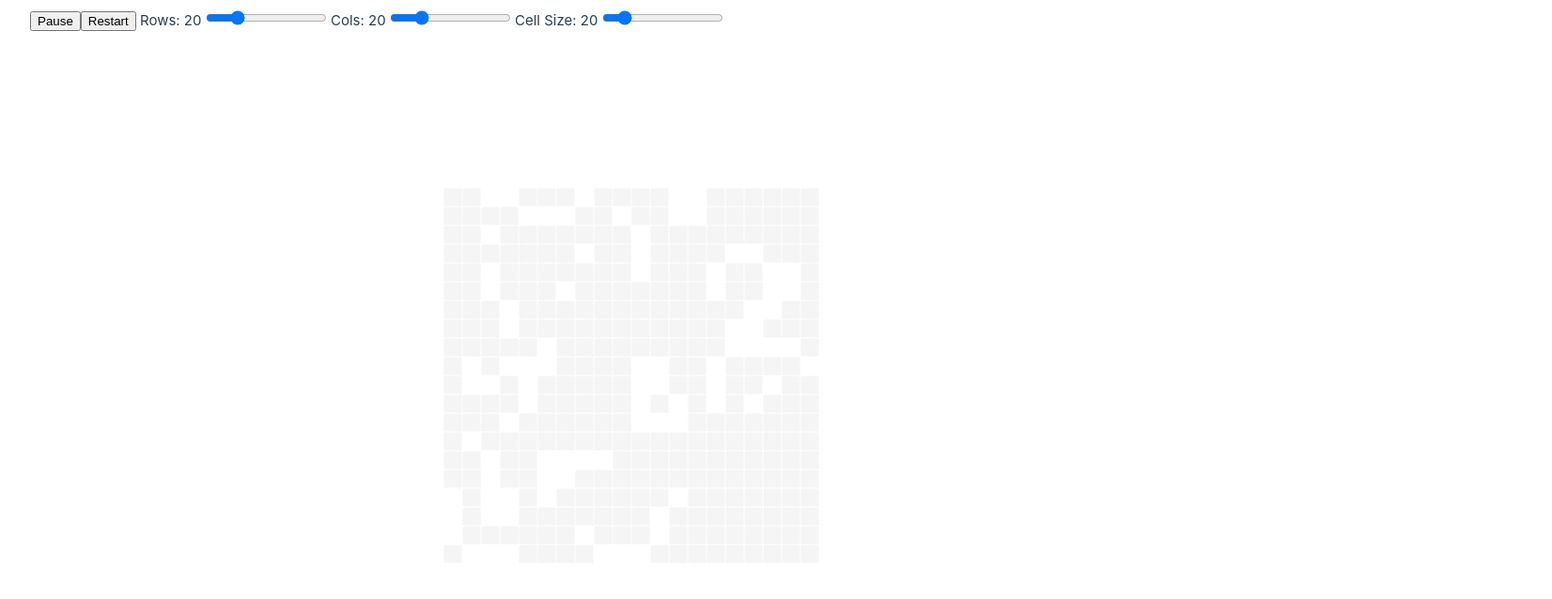
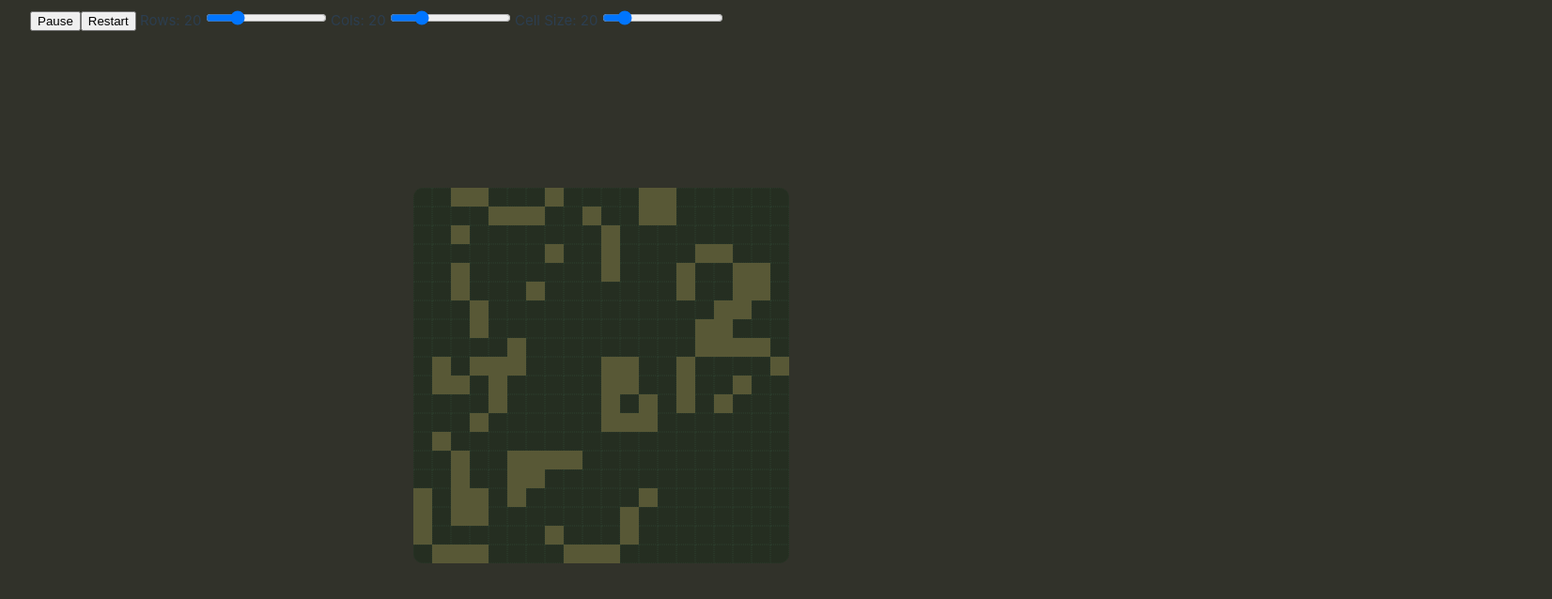
Before and after one commit to mudphone/vue-conways-game-of-life, a Vue app: page / in a window 1280 px wide. Shown: the top 638 px of the page at 94% size, 1652 px wide, since content can reach past the window. Built offline with nearby package versions, Linux system fonts and the light colour scheme.

Commit message:
Severence carpet colors, centering, corners

```diff
--- a/src/App.vue
+++ b/src/App.vue
@@ -38,22 +38,6 @@
   const gameState = ref(initialState)
   const timer = ref(null)
   timer.value = startGame(gameState, INTERVAL_MILLIS)
-
-
-  const gridWidth = computed(() => {
-    const colCount = _.size(_.first(gameState.value))
-    return colCount * cellSize.value
-  })
-
-
-  const leftMargin = computed(() => {
-    return (innerWidth - gridWidth.value) / 2
-  })
-
-
-  const gridStyle = computed(() => {
-    return `margin-left: ${leftMargin.value}px;`
-  })
 
 
   const cellStyle = computed(() => {
@@ -121,10 +105,7 @@
         type="range"
         v-model="cellSize">
     </div>
-    <div
-      class="grid"
-      :style="gridStyle"
-      >
+    <div class="grid">
       <div
         v-for="rowIdx in _.range(_.size(gameState))"
         class="row"
@@ -134,10 +115,12 @@
         <game-cell
           v-for="colIdx in _.range(_.size(_.first(gameState)))"
           :key="colIdx"
-          :class="colIdx"
           :cell-state="gameState[rowIdx][colIdx]"
           @toggle-cell="toggleCell(rowIdx, colIdx)"
           :style="cellStyle"
+          :row-idx="rowIdx"
+          :col-idx="colIdx"
+          :game-state="gameState"
           ></game-cell>
       </div>
     </div>
@@ -148,15 +131,22 @@
 
   .game {
     width: 100%;
+    display: flex;
+    flex-direction: column;
   }
 
   .controls {
     position: fixed;
     top: 10px;
+    height: 100px;
   }
   .grid {
-    width: calc(100vw - 100px);
     cursor: pointer;
+    display: grid;
+    justify-content: center;
+    align-content: center;
+    height: calc(100vh - 100px);
+    border-radius: 20px;
   }
 
   .row {
--- a/src/assets/base.css
+++ b/src/assets/base.css
@@ -62,7 +62,8 @@
 body {
   min-height: 100vh;
   color: var(--color-text);
-  background: var(--color-background);
+  /* background: var(--color-background); */
+  background-color: #31322A;
   transition: color 0.5s, background-color 0.5s;
   line-height: 1.6;
   font-family: Inter, -apple-system, BlinkMacSystemFont, 'Segoe UI', Roboto, Oxygen, Ubuntu,
--- a/src/components/GameCell.vue
+++ b/src/components/GameCell.vue
@@ -1,38 +1,55 @@
 <script setup>
+  import { computed } from 'vue'
+
+
+
   const emit = defineEmits(['toggleCell'])
 
 
   const props = defineProps({
     cellState: Boolean,
+    rowIdx: Number,
+    colIdx: Number,
+    gameState: Array,
   })
 
 
   const cellClick = () => {
     emit('toggleCell')
   }
+
+
+  const cellClasses = computed(() => {
+    const highestRow = _.size(props.gameState) - 1
+    const highestCol = _.size(_.first(props.gameState)) - 1
+    return {
+      'cell-top-left': props.rowIdx === 0 && props.colIdx === 0,
+      'cell-top-right': props.rowIdx === 0 && props.colIdx === highestCol,
+      'cell-bottom-right': props.rowIdx === highestRow && props.colIdx === highestCol,
+      'cell-bottom-left': props.rowIdx === highestRow && props.colIdx === 0,
+      'alive': props.cellState,
+      'empty': !props.cellState
+    }
+  })
 </script>
 
 <template>
   <div
     class="cell"
-    :class="{ 'alive': cellState, 'empty': !cellState }"
+    :class="cellClasses"
     @click="cellClick"
     >
   </div>
 </template>
 
 <style scoped>
-  /* .cell {
-    width: 20px;
-    height: 20px;
-    border: 0.1px solid white;
-  } */
   .cell {
     border: 0.05px dotted white;
   }
 
   .alive {
-    background-color: white;
+    background-color: #585836;
+    border: none;
   }
 
   .alive:hover {
@@ -41,8 +58,8 @@
   }
 
   .empty {
-    background-color: darkgray;
-    opacity: 0.1;
+    background-color: #252E21;
+    border: 0.01px dotted #293728;
   }
 
   .empty:hover {
@@ -50,4 +67,17 @@
     opacity: 1.0;
     border: none;
   }
+
+  .cell-top-left {
+    border-top-left-radius: 10px;
+  }
+  .cell-top-right {
+    border-top-right-radius: 10px;
+  }
+  .cell-bottom-right {
+    border-bottom-right-radius: 10px;
+  }
+  .cell-bottom-left {
+    border-bottom-left-radius: 10px;
+  }
 </style>
```
